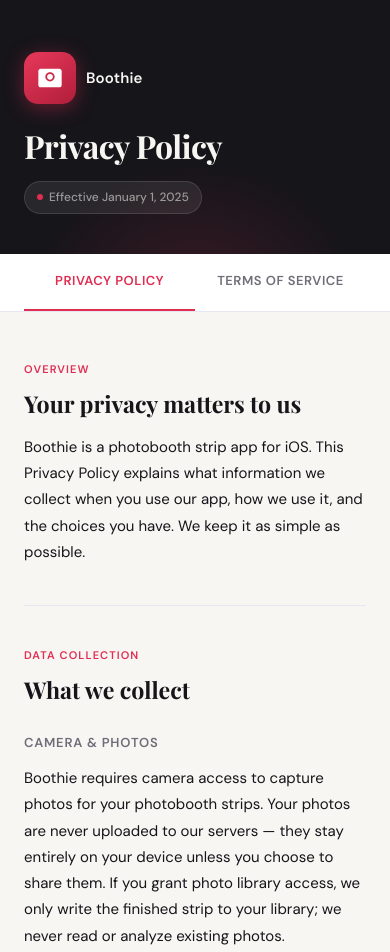
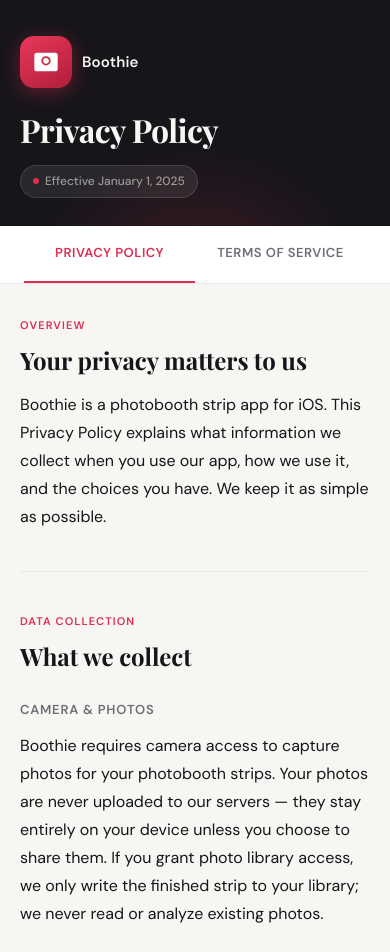
Before and after one commit to anhtuandeveloper/boothie-legal, a plain HTML site: page privacy-policy.html in a window 390 px wide. Shown: the top 952 px of the page. Drawn offline with nearby package versions, Linux system fonts and the light colour scheme.

Commit message:
fix: improve mobile font sizes and layout

```diff
--- a/privacy-policy.html
+++ b/privacy-policy.html
@@ -53,7 +53,7 @@ body {
   background: var(--bg);
   color: var(--fg);
   font-family: 'DM Sans', system-ui, sans-serif;
-  font-size: 15px;
+  font-size: 16px;
   line-height: 1.75;
   -webkit-font-smoothing: antialiased;
   padding-left: max(0px, env(safe-area-inset-left, 0px));
@@ -64,7 +64,7 @@ body {
 /* ── HERO ── */
 .hero {
   background: var(--hero-bg);
-  padding: 52px max(24px, env(safe-area-inset-left, 0px)) 40px;
+  padding: 36px max(20px, env(safe-area-inset-left, 0px)) 28px;
   position: relative;
   overflow: hidden;
 }
@@ -110,7 +110,7 @@ body {
 
 .hero h1 {
   font-family: 'Playfair Display', Georgia, serif;
-  font-size: clamp(2rem, 5vw, 2.8rem);
+  font-size: clamp(2rem, 8vw, 2.8rem);
   font-weight: 700;
   color: var(--hero-fg);
   line-height: 1.15;
@@ -185,8 +185,8 @@ body {
 .content-wrap {
   max-width: 720px;
   margin: 0 auto;
-  padding: 0 max(24px, env(safe-area-inset-left, 0px));
-  padding-block: 48px 80px;
+  padding: 0 max(20px, env(safe-area-inset-left, 0px));
+  padding-block: 32px 80px;
 }
 
 /* ── SECTION ── */
@@ -208,7 +208,7 @@ body {
 
 h2 {
   font-family: 'Playfair Display', Georgia, serif;
-  font-size: 1.45rem;
+  font-size: 1.5rem;
   font-weight: 700;
   color: var(--fg);
   line-height: 1.25;
```
Also changed, not shown: terms.html (+6 -6 lines).
